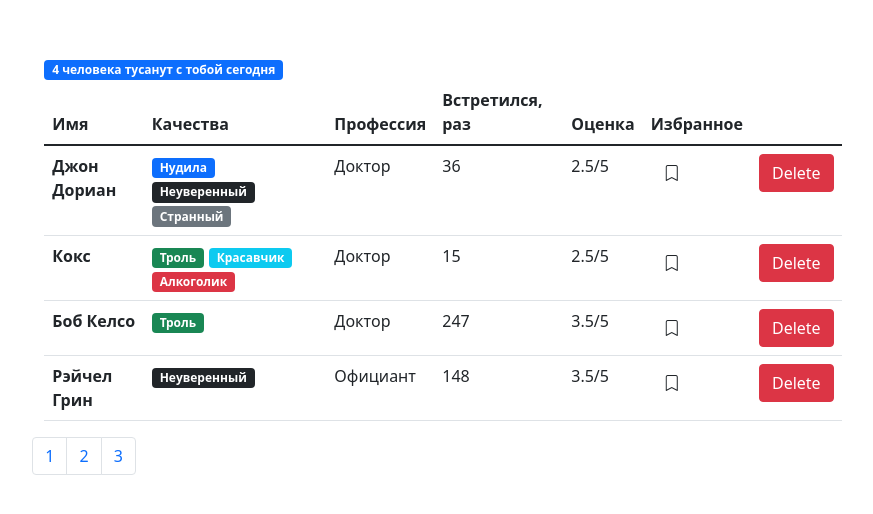
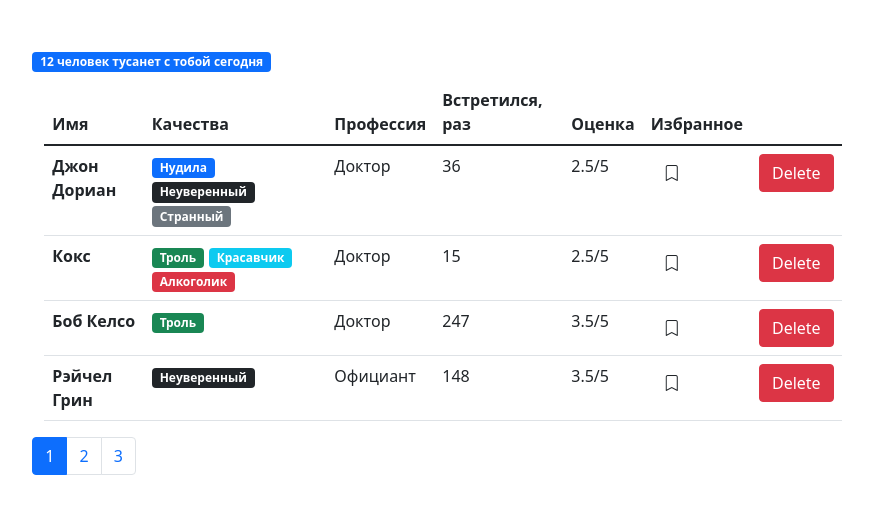
Before and after one commit to EmissarKir/fast-company, a React (Create React App) app: page /users in a window 1280 px wide. Shown: the top 514 px of the page, without its empty margins (197-1070 px from the left). Built offline with nearby package versions, Linux system fonts and the light colour scheme.

Commit message:
modifed pagination

```diff
--- a/src/app.jsx
+++ b/src/app.jsx
@@ -2,20 +2,14 @@ import React, { useState } from "react";
 import Users from "./components/users";
 import api from "./api/index";
 import Pagination from "./components/pagination";
-
-const createPages = (arr1, size) => {
-  let pages = [];
-  for (let i = 0; i < arr1.length; i += size) {
-    let elem = arr1.slice(i, i + size);
-    pages.push(elem);
-  }
-  return pages;
-};
+import { createPages, createNumbers } from "./utils";
+import SearchStatus from "./components/searchStatus";
 
 const App = () => {
   const [users, setUsers] = useState(api.users.fetchAll());
   const [pageNumber, setPageNumber] = useState(0);
   const maxScore = 5;
+  // количество элементов на странице
   const pageSize = 4;
 
   const handleDelete = (userId) => {
@@ -32,21 +26,29 @@ const App = () => {
     setPageNumber(number - 1);
   };
 
+  //  функция создает массив массивов с объектами, в зависимости от количества элементов на странице
   const data = createPages(users, pageSize);
 
-  const createNumbers = (length) => Array.from({ length }, (v, k) => k + 1);
+  // функция создает массив номеров страниц
   const arrayPageNumbers = createNumbers(data.length);
   return (
     <div className="col-lg-8 mx-auto p-3 py-md-5">
       <main>
+        <SearchStatus length={users.length} />
+        {users.length > 0 ? (
           <Users
             users={data[pageNumber]}
             onDelete={handleDelete}
             onToggleBookmark={handleToggleBookmark}
             maxScore={maxScore}
           />
+        ) : null}
         {data.length > 1 ? (
-          <Pagination arr={arrayPageNumbers} onPageNumber={handlePageNumber} />
+          <Pagination
+            arrayPageNumbers={arrayPageNumbers}
+            onPageNumber={handlePageNumber}
+            pageNumber={pageNumber}
+          />
         ) : null}
       </main>
     </div>
--- a/src/components/pagination.jsx
+++ b/src/components/pagination.jsx
@@ -1,16 +1,16 @@
 import React from "react";
 
-const Pagination = ({ arr, onPageNumber }) => {
+const Pagination = ({ arrayPageNumbers, onPageNumber, pageNumber }) => {
+  const activePage = pageNumber + 1;
   return (
     <nav aria-label="...">
       <ul className="pagination">
-        {arr.map((page) => (
-          <li className="page-item" key={page}>
-            <a
-              className="page-link"
-              href="#"
-              onClick={() => onPageNumber(page)}
-            >
+        {arrayPageNumbers.map((page) => (
+          <li
+            className={"page-item " + (activePage === page ? "active" : null)}
+            key={page}
+          >
+            <a className="page-link" onClick={() => onPageNumber(page)}>
               {page}
             </a>
           </li>
--- a/src/components/table.jsx
+++ b/src/components/table.jsx
@@ -16,9 +16,10 @@ const Table = ({ users, ...rest }) => {
         </tr>
       </thead>
       <tbody>
-        {users.map((user, index) => (
-          <TableItem user={user} {...rest} key={index} />
-        ))}
+        {users &&
+          users.map((user, index) => (
+            <TableItem user={user} {...rest} key={index} />
+          ))}
       </tbody>
     </table>
   );
--- a/src/components/users.jsx
+++ b/src/components/users.jsx
@@ -1,13 +1,11 @@
 import React from "react";
 
 import Table from "./table";
-import SearchStatus from "./searchStatus";
 
 const Users = ({ users, ...rest }) => {
   return (
     <div className="container-sm mt-2">
-      <SearchStatus length={users.length} />
-      {users.length > 0 ? <Table users={users} {...rest} /> : null}
+      <Table users={users} {...rest} />
     </div>
   );
 };
--- a/src/utils/index.js
+++ b/src/utils/index.js
@@ -13,3 +13,14 @@ export const getNoun = (number, one, two, five) => {
   }
   return five;
 };
+
+export const createPages = (arr1, size) => {
+  let pages = [];
+  for (let i = 0; i < arr1.length; i += size) {
+    let elem = arr1.slice(i, i + size);
+    pages.push(elem);
+  }
+  return pages;
+};
+export const createNumbers = (length) =>
+  Array.from({ length }, (v, k) => k + 1);
```
Lines whose indentation alone changed are shown as unchanged.
